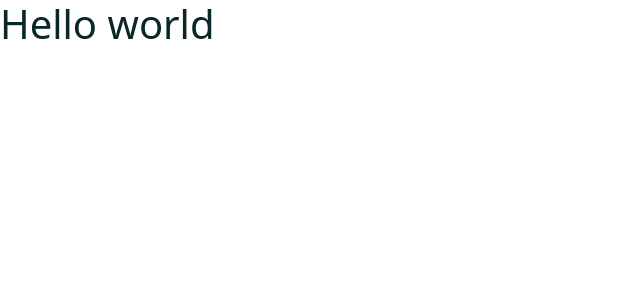
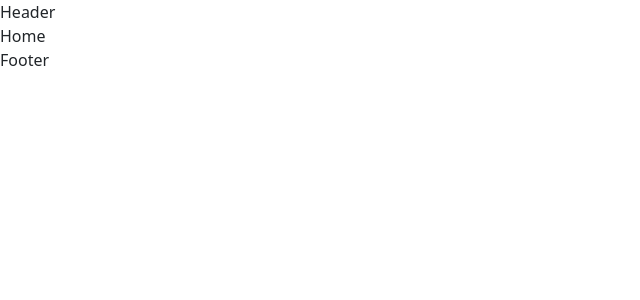
Before and after one commit to nandinidmn/Tour_Guru_Mern, a React (Create React App) app in the folder frontend/: page /home in a window 1280 px wide. Shown: the top 300 px of the page, without its empty margins (0-640 px from the left). Built offline with nearby package versions, Linux system fonts and the light colour scheme; a web font is replaced by a local one.

Commit message:
added pages

```diff
--- a/frontend/src/App.js
+++ b/frontend/src/App.js
@@ -1,7 +1,8 @@
 import "./App.css";
+import Layout from "./components/Layout/Layout"
 
 function App() {
-  return <h1>Hello world</h1>;
+  return <Layout />
 }
 
 export default App;
--- /dev/null
+++ b/frontend/src/components/Footer/Footer.jsx
@@ -0,0 +1,9 @@
+import React from 'react'
+
+const Footer = () => {
+  return (
+    <div>Footer</div>
+  )
+}
+
+export default Footer
--- /dev/null
+++ b/frontend/src/components/Header/Header.jsx
@@ -0,0 +1,9 @@
+import React from 'react'
+
+const Header = () => {
+  return (
+    <div>Header</div>
+  )
+}
+
+export default Header
--- /dev/null
+++ b/frontend/src/components/Layout/Layout.jsx
@@ -0,0 +1,15 @@
+import React from 'react';
+
+import Header from './../Header/Header';
+import Routers from '../../router/Routers';
+import Footer from './../Footer/Footer';
+
+const Layout = () => {
+  return <>
+    <Header />
+    <Routers />
+    <Footer />
+  </>
+}
+
+export default Layout
--- a/frontend/src/index.js
+++ b/frontend/src/index.js
@@ -6,10 +6,13 @@ import "bootstrap/dist/css/bootstrap.min.css";
 import "remixicon/fonts/remixicon.css";
 import "slick-carousel/slick/slick.css";
 import "slick-carousel/slick/slick-theme.css";
+import { BrowserRouter } from "react-router-dom";
 
 const root = ReactDOM.createRoot(document.getElementById("root"));
 root.render(
   <React.StrictMode>
+    <BrowserRouter>
     <App />
+    </BrowserRouter>
   </React.StrictMode>
 );
--- /dev/null
+++ b/frontend/src/pages/Home.jsx
@@ -0,0 +1,9 @@
+import React from 'react'
+
+const Home = () => {
+  return (
+    <div>Home</div>
+  )
+}
+
+export default Home
--- /dev/null
+++ b/frontend/src/pages/Login.jsx
@@ -0,0 +1,9 @@
+import React from 'react'
+
+const Login = () => {
+  return (
+    <div>Login</div>
+  )
+}
+
+export default Login
--- /dev/null
+++ b/frontend/src/pages/Register.jsx
@@ -0,0 +1,9 @@
+import React from 'react'
+
+const Register = () => {
+  return (
+    <div>Register</div>
+  )
+}
+
+export default Register
--- /dev/null
+++ b/frontend/src/pages/SearchResultList.jsx
@@ -0,0 +1,9 @@
+import React from 'react'
+
+const SearchResultList = () => {
+  return (
+    <div>SearchResultList</div>
+  )
+}
+
+export default SearchResultList
--- /dev/null
+++ b/frontend/src/pages/TourDetails.jsx
@@ -0,0 +1,9 @@
+import React from 'react'
+
+const TourDetails = () => {
+  return (
+    <div>TourDetails</div>
+  )
+}
+
+export default TourDetails
--- /dev/null
+++ b/frontend/src/pages/Tours.jsx
@@ -0,0 +1,9 @@
+import React from 'react'
+
+const Tours = () => {
+  return (
+    <div>Tours</div>
+  )
+}
+
+export default Tours
--- /dev/null
+++ b/frontend/src/router/Routers.js
@@ -0,0 +1,27 @@
+import React from 'react';
+import { Routes, Route, Navigate } from "react-router-dom";
+
+import Home from "./../pages/Home";
+import Tours from "./../pages/Tours";
+import TourDetails from "./../pages/TourDetails";
+import Login from "./../pages/Login";
+import Register from "./../pages/Register";
+import SearchResultList from "../pages/SearchResultList";
+
+
+
+const Routers = () => {
+  return (
+    <Routes>
+        <Route path = '/' element = {<Navigate to = '/home'/>} />
+        <Route path = '/home' element = {<Home />} />
+        <Route path = '/tour' element = {<Tours />} />
+        <Route path = '/tours/:id' element = {<TourDetails />} />
+        <Route path = '/login' element = {<Login />} />
+        <Route path = '/register' element = {<Register />} />
+        <Route path = '/tours/search' element = {<SearchResultList />} />
+    </Routes>
+  )
+}
+
+export default Routers
```
